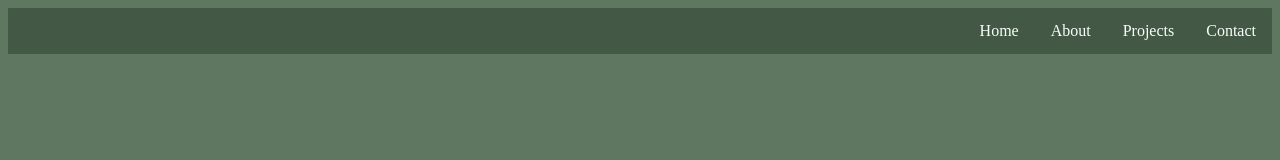
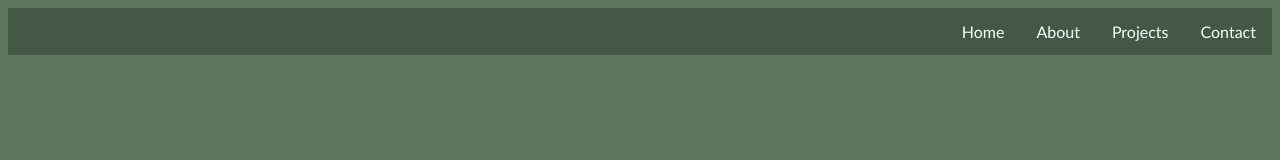
Before and after one commit to hollrosey/holly-massey-portfolio, a Next.js app: page / in a window 1280 px wide. Shown: the top 160 px of the page. Built offline with nearby package versions, Linux system fonts and the light colour scheme.

Commit message:
new font

```diff
--- a/app/globals.css
+++ b/app/globals.css
@@ -7,7 +7,7 @@
 * {
   background-color: var(--main-bg-color);
   color: var(--main-font-color);
-  font-family: "Baskerville";
+  font-family: "Optima";
 }
 
 .navUl {
```
